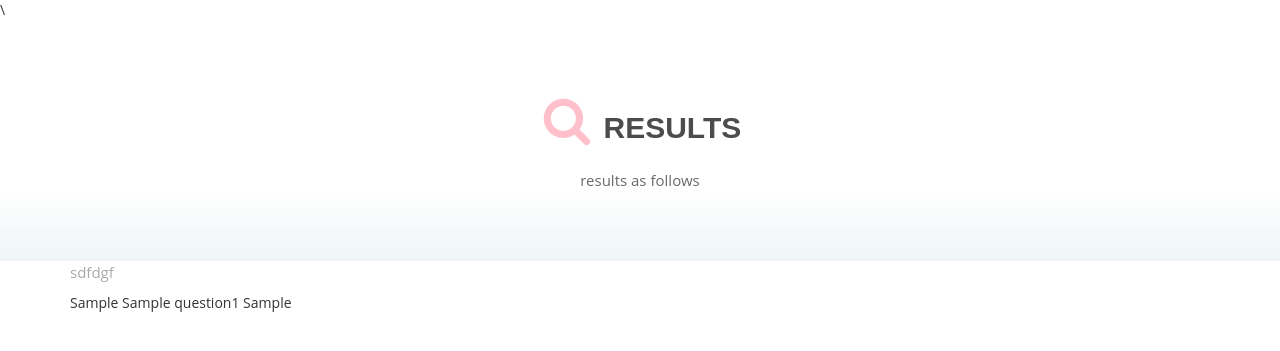
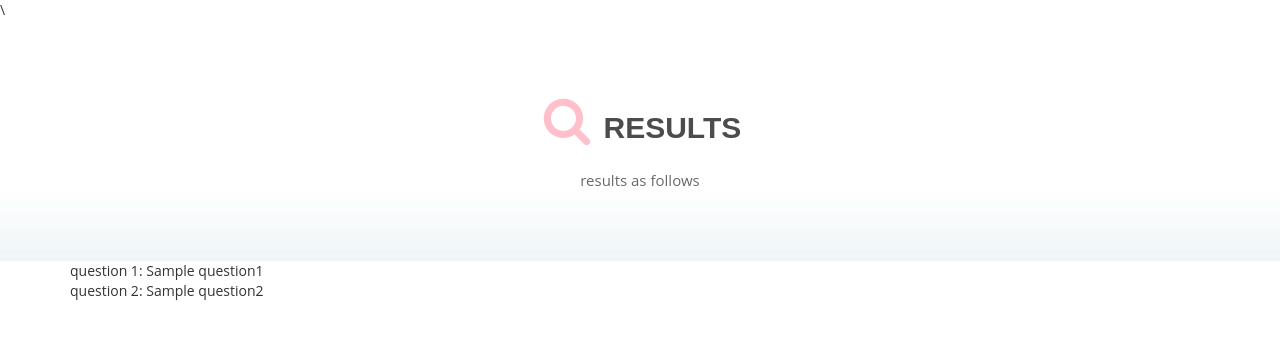
Before and after one commit to Ashwin-Dhakal/Web-Back-end-for-major-project, a Django app: template sajilo/templates/sajilo/searchlist.html in a window 1280 px wide. Shown: the top 351 px of the page. Run offline with Django 3.2, Linux system fonts and the light colour scheme; the template is opened without the code that fills it: most values are stand-ins (such as "Sample title", 1, 10 or a date in 2020); some libraries are stand-ins or nearby versions.

Commit message:
input question displayed

```diff
--- a/sajilo/templates/sajilo/searchlist.html
+++ b/sajilo/templates/sajilo/searchlist.html
@@ -48,8 +48,8 @@
           <div class="container">
 
 
-
- <p>sdfdgf</p> {{len1}} {{question1}} {{q1}}
+question 1: {{question1}}<br>
+question 2: {{question2}}<br>
 
      </div>
 
--- a/sajilo/views.py
+++ b/sajilo/views.py
@@ -15,12 +15,16 @@ def searchlist(request):
     question1 = str.lower(request.GET.get('q1'))
     question2= str.lower(request.GET.get('q2'))
     if question1 and question2:
+        context = {
+            "question1": question1,
+            "question2": question2,
+        }
         len_1 = len(question1)
         len_2 = len(question2)
 
 
 
-        return render(request, 'sajilo/searchlist.html')
+        return render(request, 'sajilo/searchlist.html', context)
 
 
 
```
